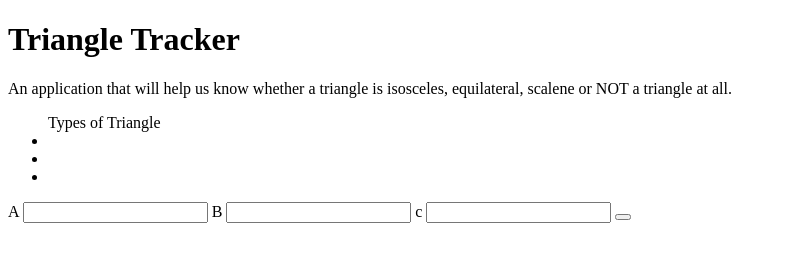
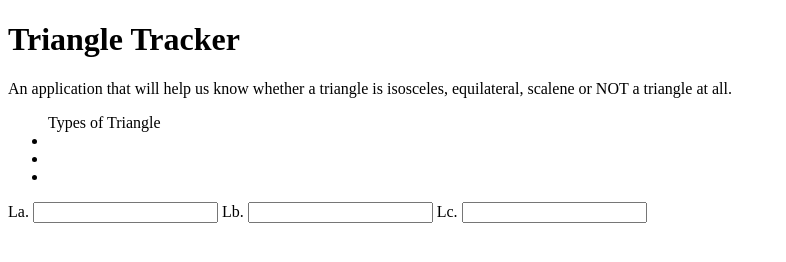
Before and after one commit to kipsr/triangletracker.github.io, a plain HTML site: page index.html in a window 1280 px wide. Shown: the whole page, without its empty margins (0-786 px from the left). Drawn offline with Linux system fonts and the light colour scheme.

Commit message:
add label

```diff
--- a/index.html
+++ b/index.html
@@ -18,13 +18,13 @@
        <p></p>
    </ul>
    <form class="form" action="index.html" method="post" >
-   <label for="">A</label>
-   <input type="number" id="x" name="" value="">
-   <label for="">B</label>
-   <input type="number" id="y" name="" value="">
-   <label for="">c</label>
-   <input type="number" id="z" name="" value="">
-   <button onclick="measurements()"</button>
+
+   <label>La.</label>
+   <input type="number" name="side 1" value="" id="La">
+   <label>Lb.</label>
+   <input type="number" name="side 2" value="" id="Lb">
+   <label>Lc.</label>
+   <input type="number" name="side 3" value="" id="Lc">
    </form>
     <script src="js/scripts.js"></script>
 
```
